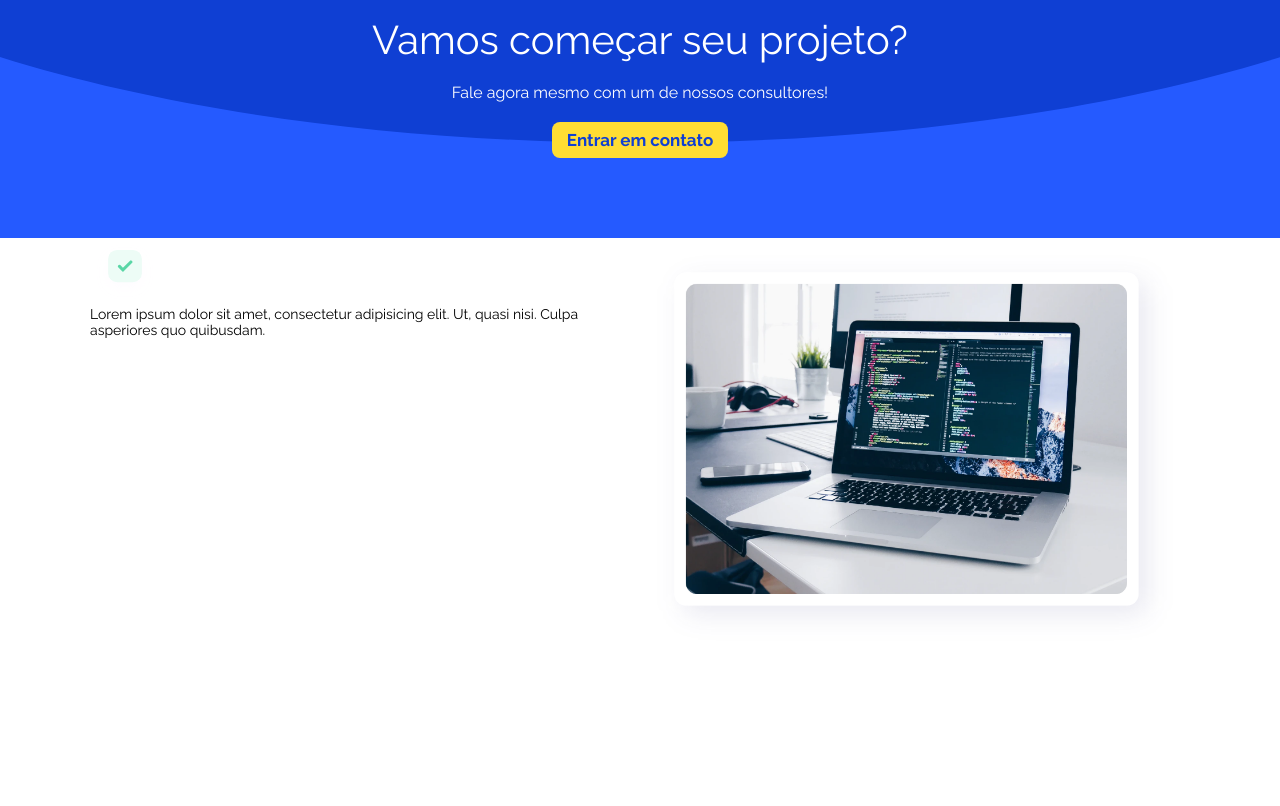
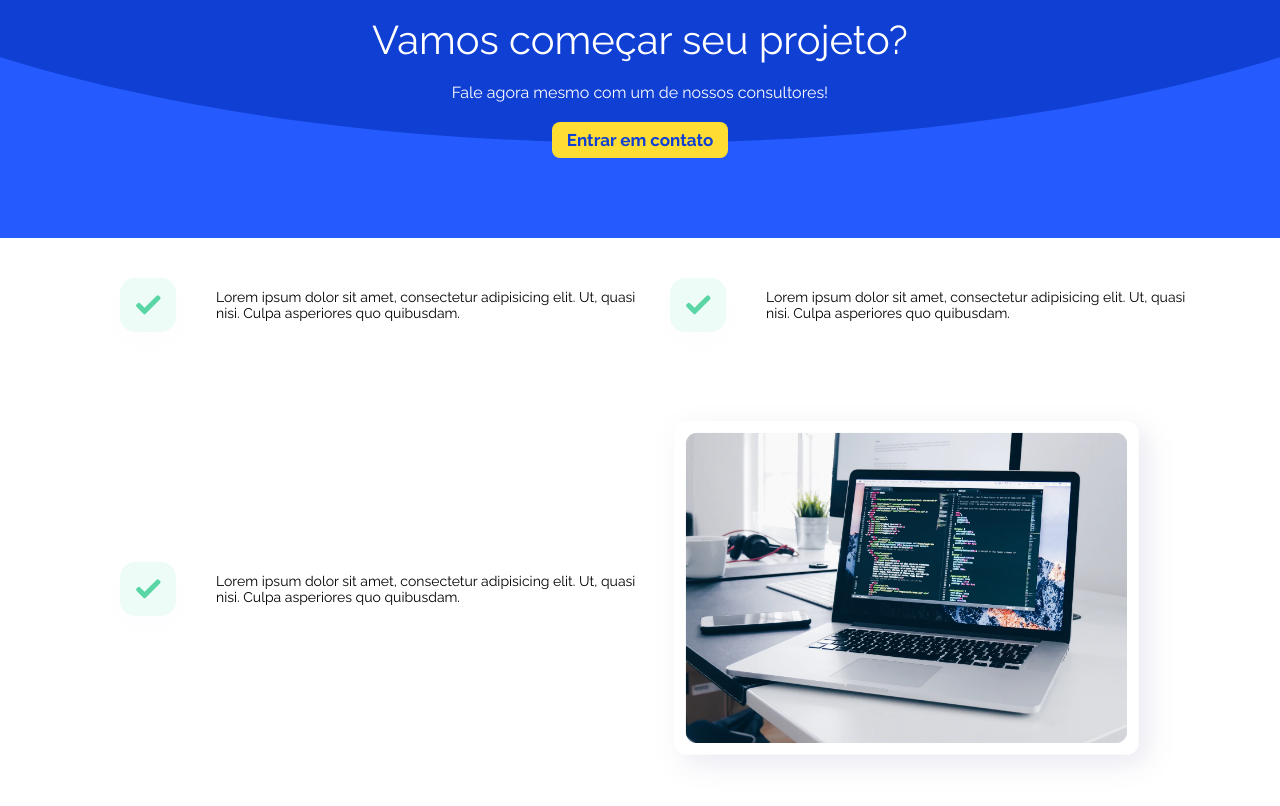
Before and after one commit to feandradez/Projeto-Site-02, a plain HTML site: page index.html in a window 1280 px wide. Shown: the part 2063-2869 px from the top of the page. Before the commit the page ends 2720 px from the top, so only its background shows below. Drawn offline with Linux system fonts and the light colour scheme.

Commit message:
update test checklist

```diff
--- a/index.html
+++ b/index.html
@@ -78,8 +78,17 @@
 
         <section class="beneficios">
             <div class="center">
-                <div class="lista-beneficios">
-                    <p><img src="images/checklist.svg" alt="checklist"><span>Lorem ipsum dolor sit amet, consectetur adipisicing elit. Ut, quasi nisi. Culpa asperiores quo quibusdam.</span></p>
+                <div class="beneficio-item">
+                    <img src="images/checklist.svg" alt="check icon">
+                    <span>Lorem ipsum dolor sit amet, consectetur adipisicing elit. Ut, quasi nisi. Culpa asperiores quo quibusdam.</span>
+                </div>
+                <div class="beneficio-item">
+                    <img src="images/checklist.svg" alt="check icon">
+                    <span>Lorem ipsum dolor sit amet, consectetur adipisicing elit. Ut, quasi nisi. Culpa asperiores quo quibusdam.</span>
+                </div>
+                <div class="beneficio-item">
+                    <img src="images/checklist.svg" alt="check icon">
+                    <span>Lorem ipsum dolor sit amet, consectetur adipisicing elit. Ut, quasi nisi. Culpa asperiores quo quibusdam.</span>
                 </div>
                 <div class="img-beneficios">
                     <img src="images/mackbook.png" alt="img-mackbook">
--- a/style.css
+++ b/style.css
@@ -149,27 +149,23 @@ section.cta a{
     color: #0f3fd3;
 }
 
-.lista-beneficios{
+.beneficio-item{
     width: 50%;
+    display: flex;
+    align-items: center;
+    margin-bottom: 15px; /* espaçamento entre os itens */
 }
 
-.lista-beneficios p{
-    vertical-align: middle;
+.beneficio-item img{
+    margin-right: 10px;
+    margin-top: 20px;
+}
+
+.beneficio-item span{
     font-size: 14px;
 }
 
-.lista-beneficios span{
-    display: inline-block;
-    width: calc(100% -70px);
-}
-
-.lista-beneficios img{
-    display: inline-block;
-    vertical-align: middle;
-    width: 70px;
-}
-
-.img-beneficios{
+.img-beneficios{ /*img notebook*/
     width: 50%;
 }
 
```
